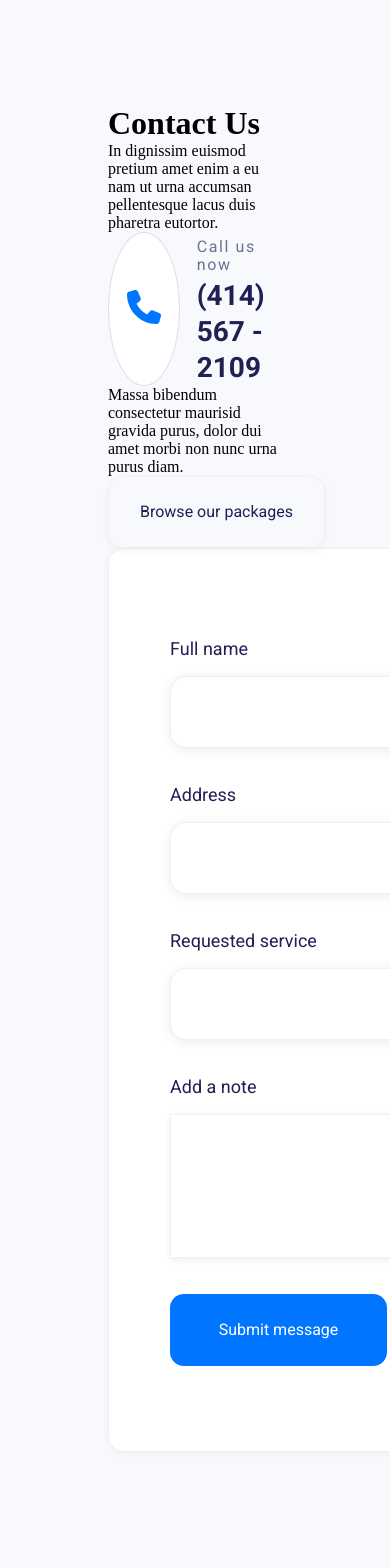
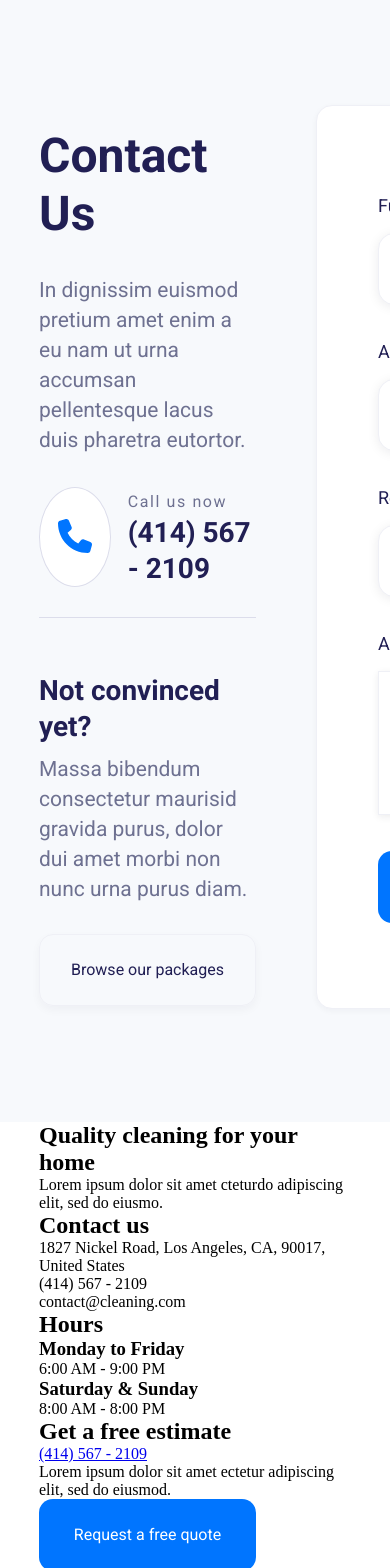
Before and after one commit to Bakha022/Cleaning-X, a React (Vite) app: page / in a window 390 px wide. Shown: the part 6420-7988 px from the top of the page. Built offline with nearby package versions, Linux system fonts and the light colour scheme.

Commit message:
the footer part didn't reach the end and it didn't make it responsive either :(

```diff
--- a/src/App.jsx
+++ b/src/App.jsx
@@ -1,14 +1,12 @@
 import React from 'react'
 
 import Home from './pages/Home'
-import ContactComponent from './components/contactComponent/contactComponent'
 
 
 function App() {
   return (
     <>
-      <Home/>
-      <ContactComponent/>
+      <Home />
     </>
   )
 }
--- a/src/components/contactComponent/Contact.module.css
+++ b/src/components/contactComponent/Contact.module.css
@@ -1,11 +1,73 @@
 .contact-component {
 	margin-top: 403px;
 	width: 100%;
-	padding: 131px 108px;
+	padding-top: 131px;
+	padding-bottom: 113px;
 	background-color: #F7F9FC;
 }
 
 
+.contact-row {
+	display: flex;
+	gap: 60px;
+}
+
+.left {
+	margin-top: 22px;
+}
+
 .right {
 	width: 673px;
 }
+
+
+
+.contact-title {
+	font-family: Roboto;
+	font-size: 48px;
+	font-weight: 700;
+	line-height: 57.98px;
+	text-align: left;
+	color: #211F54;
+}
+
+
+.contact-subtitle {
+	margin-top: 32px;
+	margin-bottom: 32px;
+	font-family: Roboto;
+	font-size: 21px;
+	font-weight: 400;
+	line-height: 30.01px;
+	text-align: left;
+	color: #6E7191;
+}
+
+
+.line {
+	margin-top: 30px;
+	height: 1px;
+	background-color: #DCDDEB;
+	width: 100%;
+}
+
+
+.left-title {
+	margin-top: 55px;
+	font-family: Roboto;
+	font-size: 28px;
+	font-weight: 700;
+	line-height: 36.01px;
+	color: #211F54;
+}
+
+.left-subtitle {
+	margin-top: 9px;
+	margin-bottom: 30px;
+	font-family: Roboto;
+	font-size: 21px;
+	font-weight: 400;
+	line-height: 30.01px;
+	text-align: left;
+	color: #6E7191;
+}
--- a/src/components/contactComponent/contactComponent.jsx
+++ b/src/components/contactComponent/contactComponent.jsx
@@ -1,29 +1,31 @@
 import React from 'react'
 
+import BtnsComponents from '../btnComponent/btnsComponents'
+import CallComponent from '../callComponent/callComponent'
+import FormComponent from '../formComponent/formComponent'
 import style from "./Contact.module.css"
-import CallComponent from '../callComponent/callComponent'
-import BtnsComponents from '../btnComponent/btnsComponents'
-import FormComponent from '../formComponent/formComponent'
 
 const ContactComponent = () => {
 	return (
 		<div className={style["contact-component"]}>
+			<div className="container">
 				<div className={style['contact-row']}>
 					<div className={style["left"]}>
 						<h1 className={style["contact-title"]}>
 							Contact Us
 						</h1>
 						<p className={style["contact-subtitle"]}>In dignissim euismod pretium amet enim a eu nam ut urna accumsan pellentesque lacus duis pharetra eutortor.</p>
-					<CallComponent/>
+						<CallComponent />
 						<div className={style["line"]}></div>
-					<h2 className={style["left-title"]}></h2>
+						<h2 className={style["left-title"]}>Not convinced yet?</h2>
 						<p className={style["left-subtitle"]}>
 							Massa bibendum consectetur maurisid gravida purus, dolor dui amet morbi non nunc urna purus diam.
 						</p>
-					<BtnsComponents word={"Browse our packages"} status={"light"}/>
+						<BtnsComponents word={"Browse our packages"} status={"light"} />
 					</div>
 					<div className={style["right"]}>
-						<FormComponent/>
+						<FormComponent />
+					</div>
 				</div>
 			</div>
 		</div>
--- /dev/null
+++ b/src/components/footer/footerComponent.jsx
@@ -0,0 +1,62 @@
+import React from 'react'
+
+import style from './Footer.module.css'
+import BtnsComponents from '../btnComponent/btnsComponents'
+
+const FooterComponent = () => {
+	return (
+		<div className='container'>
+			<div className={style["footerStart"]}>
+				<div className={style["footer-row_1"]}>
+					<div className={style["col-3"]}>
+						<h1>Quality cleaning for your home</h1>
+						<p>Lorem ipsum dolor sit amet cteturdo adipiscing elit, sed do eiusmo.</p>
+						<div className={style["col-rectangle"]}>
+								<div className={style["rectangle"]}></div>
+								<div className={style["rectangle"]}></div>
+								<div className={style["rectangle"]}></div>
+								<div className={style["rectangle"]}></div>
+								<div className={style["rectangle"]}></div>
+						</div>
+					</div>
+					<div className={style["col-3"]}>
+							<h2>Contact us</h2>
+							<p className={style["col-2-texts"]}>1827 Nickel Road, Los Angeles, CA, 90017, United States</p>
+							<p className={style["col-2-texts"]}>
+							(414) 567 - 2109</p>
+							<p className={style["col-2-texts"]}>contact@cleaning.com</p>
+					</div>
+
+					<div className={style["col-3"]}>
+							<h2>Hours</h2>
+							<div className={style["col-first-date"]}>
+								<h3>Monday to Friday</h3>
+								<p>6:00 AM - 9:00 PM</p>
+							</div>
+							<div className={style["col-second-date"]}>
+								<h3>Saturday & Sunday</h3>
+								<p>8:00 AM - 8:00 PM</p>
+							</div>
+					</div>
+
+					<div className="col-3">
+						<h2>Get a free estimate</h2>
+						<a className={style["phone-number"]} href='tel:994853117'>
+							(414) 567 - 2109
+						</a>
+						<p className={style["call-text"]}>
+							Lorem ipsum dolor sit amet ectetur adipiscing elit, sed do eiusmod.
+						</p>
+						<BtnsComponents word={"Request a free quote"} status={"primary"}/>
+					</div>
+				</div>
+
+			</div>
+			<div className={style["footerEnd"]}>
+
+			</div>
+		</div>
+	)
+}
+
+export default FooterComponent
--- a/src/pages/Home.jsx
+++ b/src/pages/Home.jsx
@@ -1,20 +1,28 @@
 import React from 'react'
+import AboutComponent from '../components/aboutComponent/aboutComponent'
+import ArticelComponent from '../components/articelsComponent/articleComponent'
+import FooterComponent from '../components/footer/footerComponent'
+import HeroComponent from '../components/heroComponent/heroComponent'
 import NavbarComponents from '../components/navbar/navbarComponents'
-import HeroComponent from '../components/heroComponent/heroComponent'
-import AboutComponent from '../components/aboutComponent/aboutComponent'
+import PosterComponent from '../components/posterComponent/posterComponent'
+import ContactComponent from '../components/contactComponent/contactComponent'
 import ServicesComponent from '../components/servicesComponent/servicesComponent'
-import PosterComponent from '../components/posterComponent/posterComponent'
-import ArticelComponent from '../components/articelsComponent/articleComponent'
 
 const Home = () => {
 	return (
-		<section className='container'>
-			<NavbarComponents />
-			<HeroComponent/>
-			<AboutComponent/>
-			<ServicesComponent/>
-			<PosterComponent/>
-			<ArticelComponent/>
+		<section className='cleaning'>
+			<div className="container">
+				<NavbarComponents />
+				<HeroComponent />
+				<AboutComponent />
+				<ServicesComponent />
+				<PosterComponent />
+				<ArticelComponent />
+			</div>
+      <ContactComponent/>
+			<div className="conatiner">
+				<FooterComponent/>
+			</div>
 		</section>
 	)
 }
```
Also changed, not shown: src/components/footer/Footer.module.css (added). Lines whose indentation alone changed are shown as unchanged.
